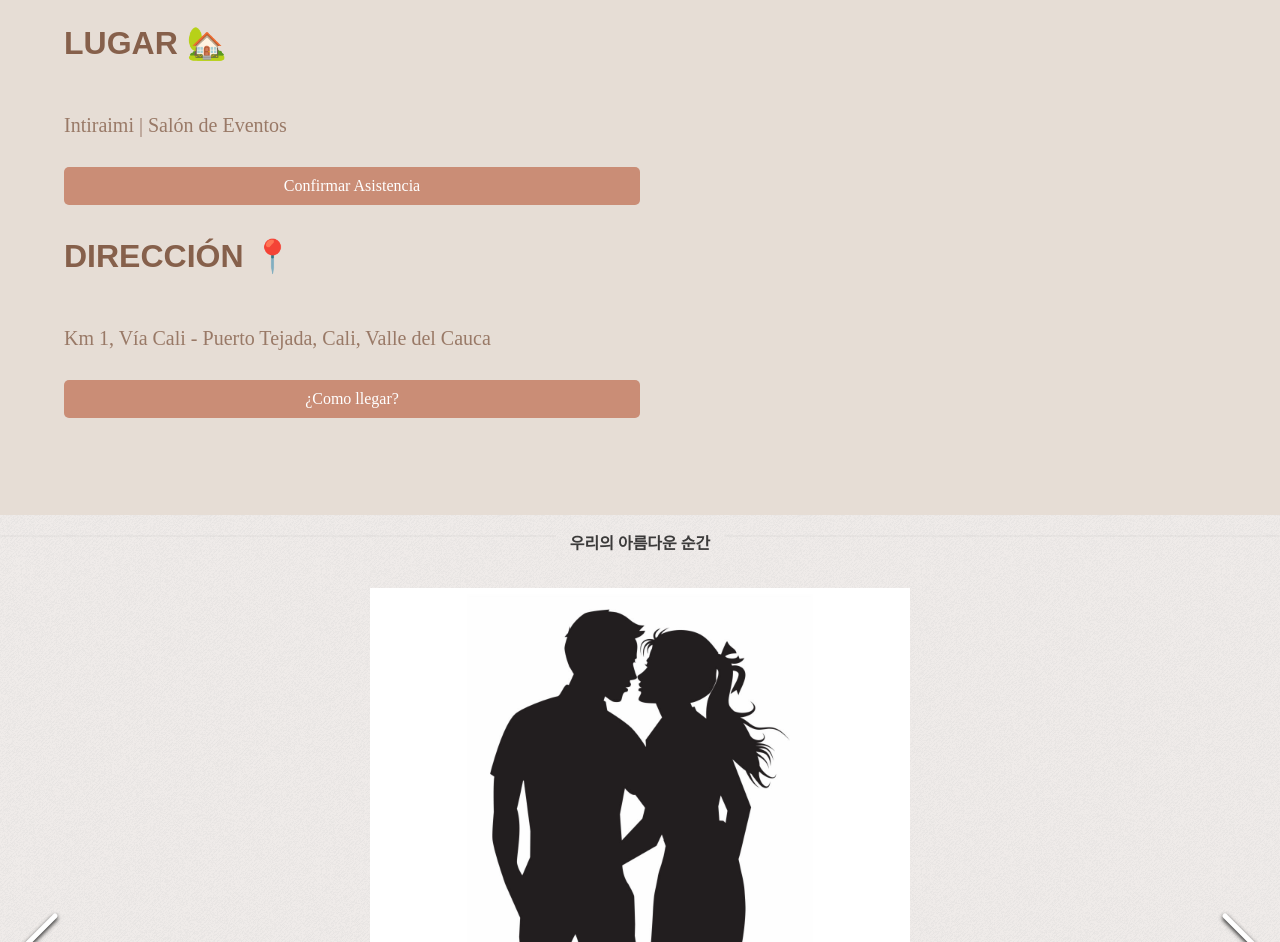
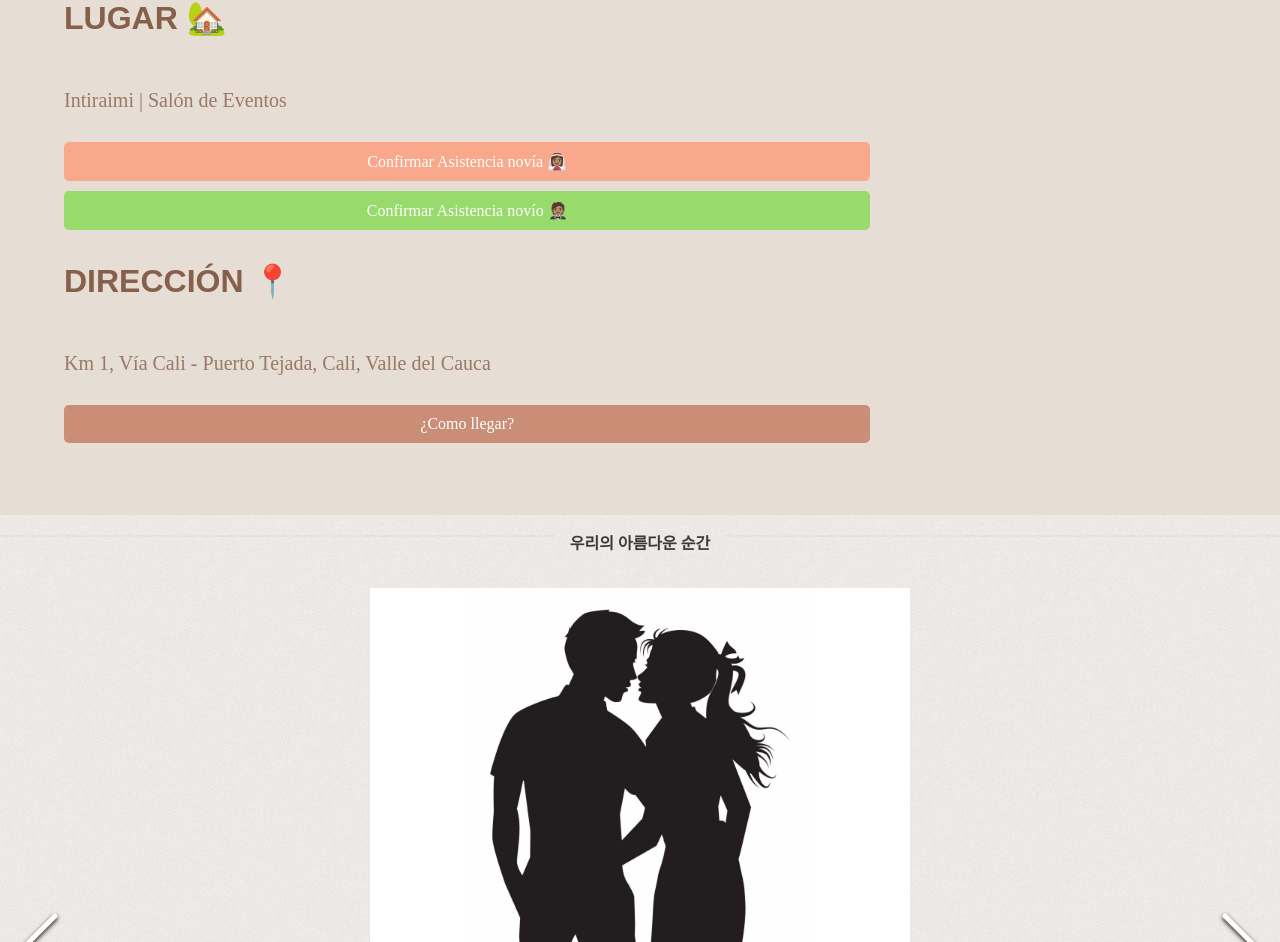
Before and after one commit to sebasgarcia29/weeding, a Next.js app: page / in a window 1280 px wide. Shown: the part 2068-3010 px from the top of the page. Built offline with nearby package versions, Linux system fonts and the light colour scheme.

Commit message:
update message whatsapp

```diff
--- a/src/components/Links.tsx
+++ b/src/components/Links.tsx
@@ -51,7 +51,7 @@ const Button = styled("button", {
     border: "none",
     cursor: "pointer",
     marginTop: "10px",
-    width: '50%',
+    width: '70%',
 });
 
 const ContainerLink = styled("div", {
@@ -80,9 +80,14 @@ const Links = ({ data }: GrettingProps) => {
             <ContainerLink>
                 <Label>{String('lugar 🏡').toUpperCase()}</Label>
                 <Description>{'Intiraimi | Salón de Eventos'}</Description>
-                <Button onClick={() => {
-                    ConfirmAssistance(data.url_whatsapp)
-                }}>{'Confirmar Asistencia'}</Button>
+                <Button style={{ backgroundColor: '#F9A88B' }}
+                    onClick={() => {
+                        ConfirmAssistance(data.url_whatsapp_novia)
+                    }}>{'Confirmar Asistencia novía 👰🏽‍♀️'}</Button>
+                <Button style={{ backgroundColor: '#98DA6C' }}
+                    onClick={() => {
+                        ConfirmAssistance(data.url_whatsapp_novio)
+                    }}>{'Confirmar Asistencia novío 🤵🏽'}</Button>
             </ContainerLink>
             <ContainerLink>
                 <Label>{String('Dirección 📍').toUpperCase()}</Label>
--- a/src/data.json
+++ b/src/data.json
@@ -1,5 +1,6 @@
 {
-  "url_whatsapp": "https://wa.me/573182257550",
+  "url_whatsapp_novia": "573156731081",
+  "url_whatsapp_novio": "573182257550",
   "url_location": "https://maps.app.goo.gl/rYeg8XWdfzyGwRPY7?g_st=ic",
   "date": "21-09-2024",
   "location": "Intiraimi | Salón de Eventos",
--- a/src/types.ts
+++ b/src/types.ts
@@ -1,5 +1,6 @@
 type Data = {
-  url_whatsapp: string;
+  url_whatsapp_novia: string;
+  url_whatsapp_novio: string;
   url_location: string;
   date: string;
   location: string;
--- a/src/utils/utils.ts
+++ b/src/utils/utils.ts
@@ -28,7 +28,9 @@ END:VCALENDAR`;
 };
 
 export const ConfirmAssistance = (numberWhatsapp: string) => {
-    window.open(numberWhatsapp, "_blank");
+    const message = "Confirmo asistencia!"; // Predefined message
+    const whatsappURL = `https://wa.me/${numberWhatsapp}?text=${encodeURIComponent(message)}`;
+    window.open(whatsappURL, "_blank");
 }
 
 export const sendLocation = (urlLocation: string) => {
```
